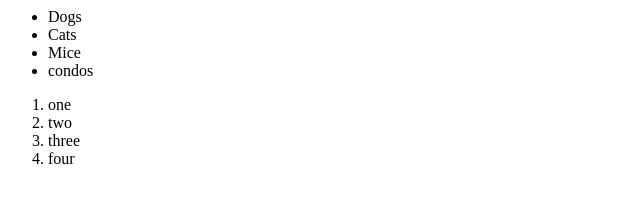
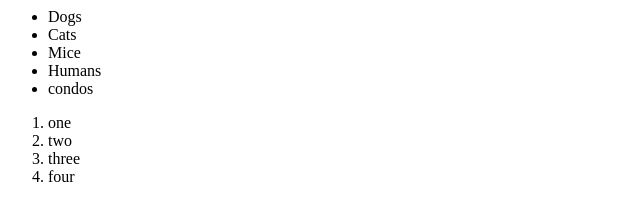
Before and after one commit to Matt-Brown503/newpracticetest, a plain HTML site: page index.html in a window 1280 px wide. Shown: the whole page, without its empty margins (0-640 px from the left). Drawn offline with Linux system fonts and the light colour scheme.

Commit message:
condos fix

```diff
--- a/index.html
+++ b/index.html
@@ -6,6 +6,7 @@
 				<li>Dogs</li>
 				<li>Cats</li>
 				<li>Mice</li>
+				<li>Humans</li>
 				<li>condos</li>
 			</ul>
 			<ol>
```
